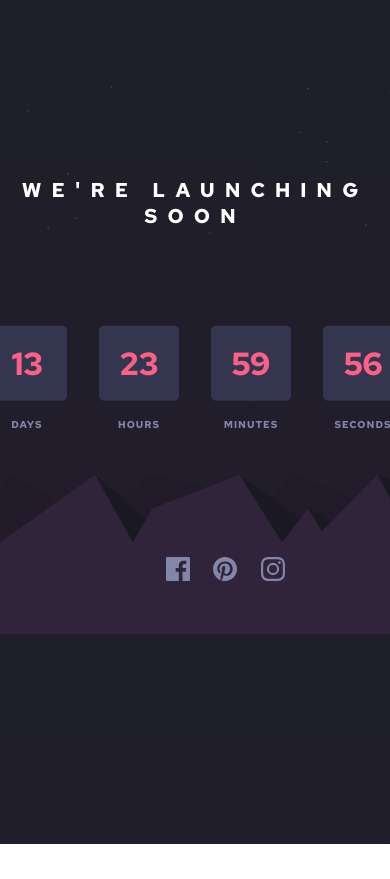
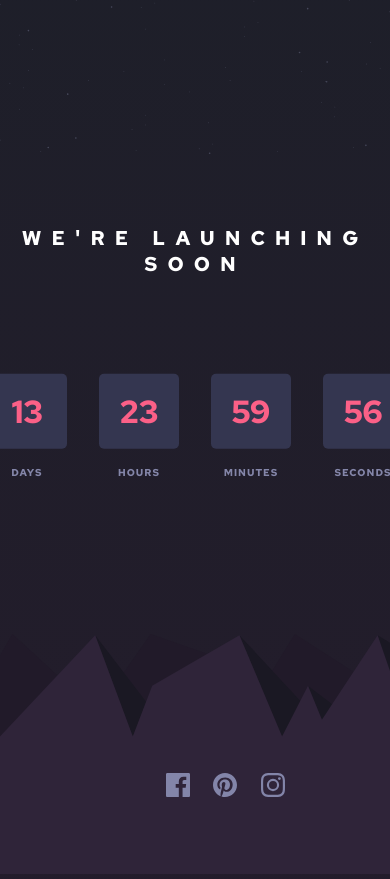
Before and after one commit to Tewogbade/Countdown-timer, a plain HTML site: page index.html in a window 390 px wide. Shown: the top 879 px of the page. Before the commit the page ends 844 px from the top, so only its background shows below. Drawn offline with Linux system fonts and the light colour scheme.

Commit message:
mobile updates

```diff
--- a/style.css
+++ b/style.css
@@ -76,7 +76,7 @@ h5 {
 @media (max-width: 576px) {
   body {
     width: 100%;
-    margin-top: 5rem;
+    /* margin-top: 5rem; */
   }
   .day,
   .hour,
@@ -100,13 +100,15 @@ h5 {
     position: block;
   }
   .img {
-    height: 10rem;
+    padding-top: 10rem;
+    height: 15rem;
   }
   .image-icons {
     position: block;
-    margin-top: 15rem;
+    margin-top: 20rem;
   }
   .links {
+    padding-top: 6rem;
     position: block;
     top: 50%;
     left: 40%;
```
